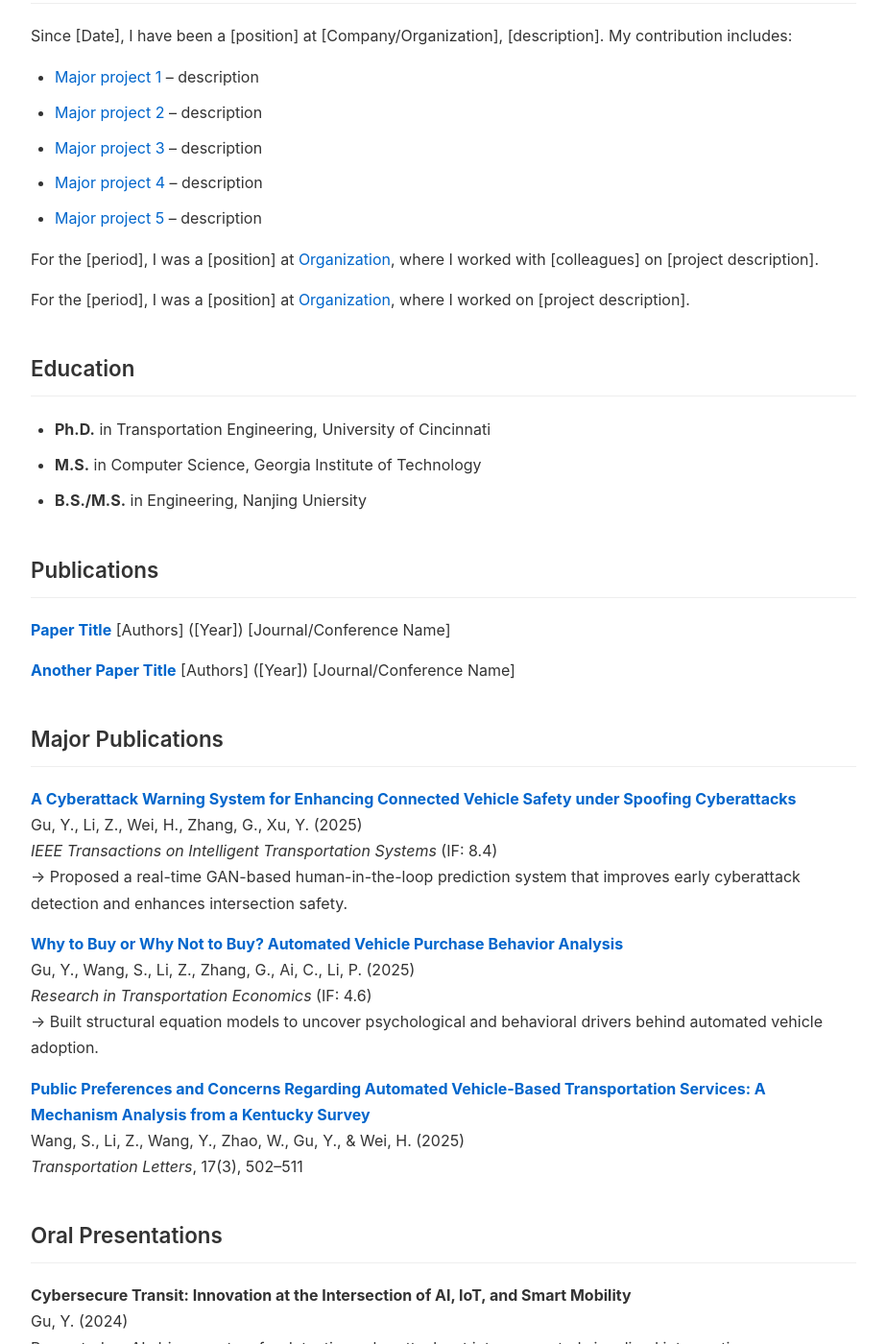
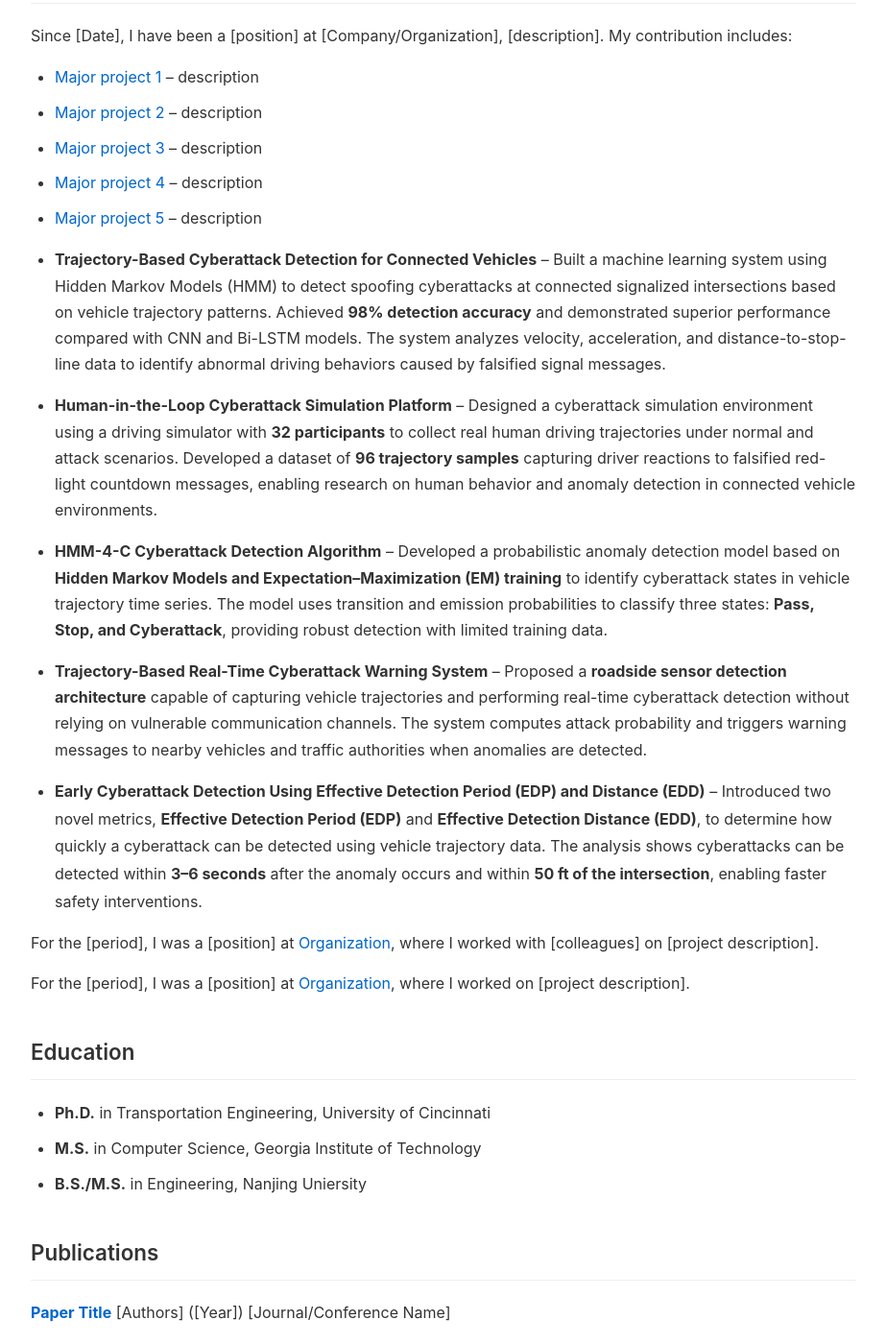
Before and after one commit to YingfanGu/YingfanGu.github.io, a Jekyll site: the page built from index.md, in a window 1280 px wide and 1400 px high, scrolled down 578 px. Shown: the whole window at 96% size, without its empty margins (178-1101 px from the left). Built offline with Jekyll 4.4.1, drawn with Linux system fonts in a browser that asks for light colours.

Commit message:
Add detailed project descriptions for cyberattack detection systems and algorithms

```diff
--- a/index.md
+++ b/index.md
@@ -44,6 +44,32 @@ Since [Date], I have been a [position] at [Company/Organization], [description].
 * [Major project 3](/) – description
 * [Major project 4](/) – description
 * [Major project 5](/) – description
+
+
+* **Trajectory-Based Cyberattack Detection for Connected Vehicles** – Built a machine learning system using Hidden Markov Models (HMM) to detect spoofing cyberattacks at connected signalized intersections based on vehicle trajectory patterns. Achieved **98% detection accuracy** and demonstrated superior performance compared with CNN and Bi-LSTM models. The system analyzes velocity, acceleration, and distance-to-stop-line data to identify abnormal driving behaviors caused by falsified signal messages.
+
+* **Human-in-the-Loop Cyberattack Simulation Platform** – Designed a cyberattack simulation environment using a driving simulator with **32 participants** to collect real human driving trajectories under normal and attack scenarios. Developed a dataset of **96 trajectory samples** capturing driver reactions to falsified red-light countdown messages, enabling research on human behavior and anomaly detection in connected vehicle environments.
+
+* **HMM-4-C Cyberattack Detection Algorithm** – Developed a probabilistic anomaly detection model based on **Hidden Markov Models and Expectation–Maximization (EM) training** to identify cyberattack states in vehicle trajectory time series. The model uses transition and emission probabilities to classify three states: **Pass, Stop, and Cyberattack**, providing robust detection with limited training data.
+
+* **Trajectory-Based Real-Time Cyberattack Warning System** – Proposed a **roadside sensor detection architecture** capable of capturing vehicle trajectories and performing real-time cyberattack detection without relying on vulnerable communication channels. The system computes attack probability and triggers warning messages to nearby vehicles and traffic authorities when anomalies are detected.
+
+* **Early Cyberattack Detection Using Effective Detection Period (EDP) and Distance (EDD)** – Introduced two novel metrics, **Effective Detection Period (EDP)** and **Effective Detection Distance (EDD)**, to determine how quickly a cyberattack can be detected using vehicle trajectory data. The analysis shows cyberattacks can be detected within **3–6 seconds** after the anomaly occurs and within **50 ft of the intersection**, enabling faster safety interventions.
+
+
+
+
+
+
+
+
+
+
+
+
+
+
+
 
 For the [period], I was a [position] at [Organization](link), where I worked with [colleagues] on [project description].
 
```
